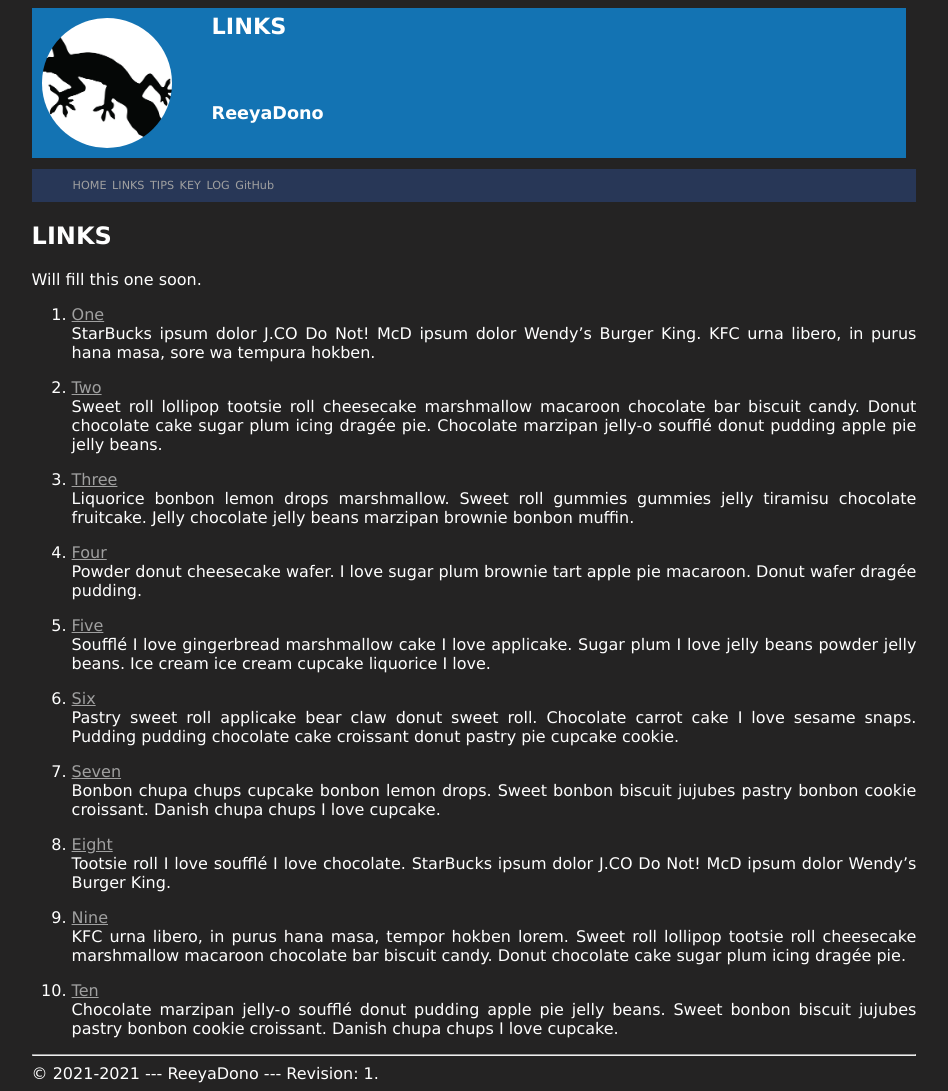
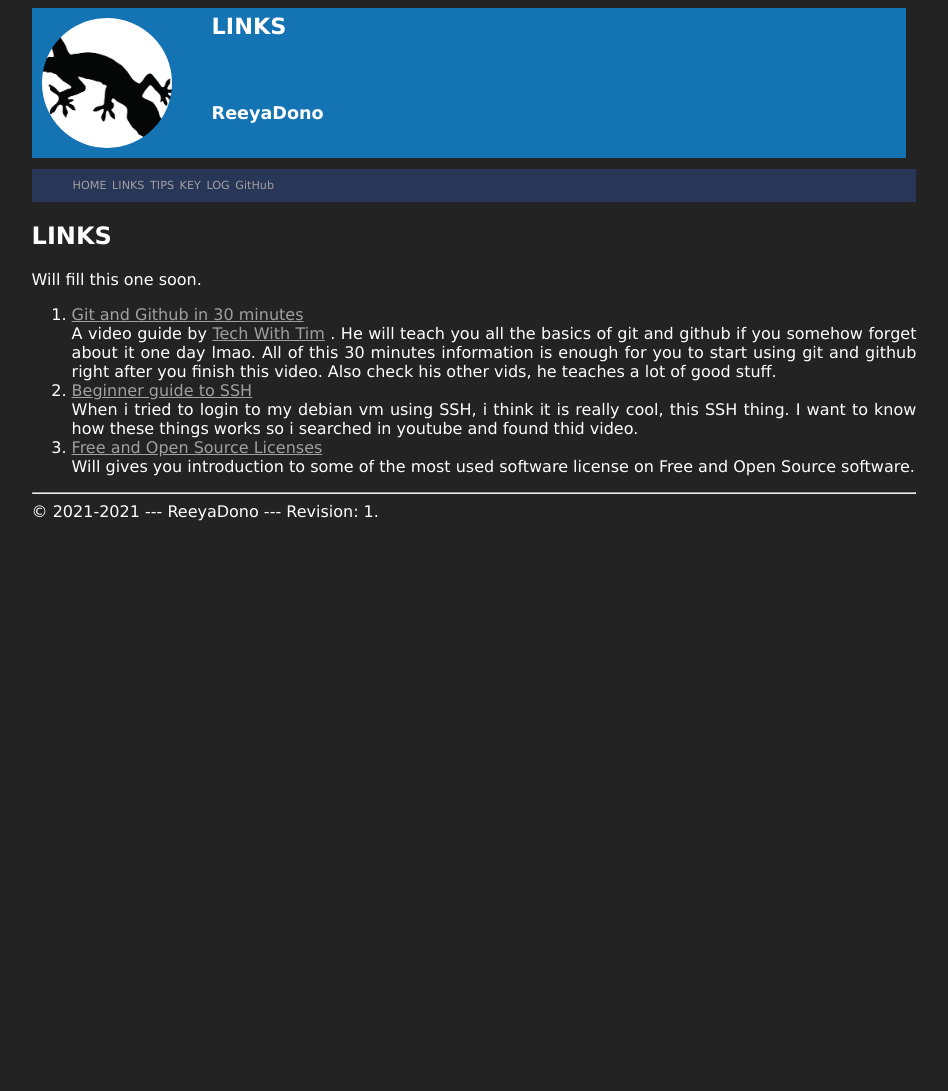
Before and after one commit to ReeyaDono/sp231, a Jekyll site: the page built from links.md, in a window 1280 px wide. Shown: the whole page, without its empty margins (166-1114 px from the left). Built offline with Jekyll 4.4.1, drawn with Linux system fonts in a browser that asks for light colours; our own code applies the rules of GitHub Pages for plain Markdown files; after the commit the page ends 900 px from its top, so only the background shows below that.

Commit message:
Add some new page content and update mylog

```diff
--- a/TXT/mylog.txt
+++ b/TXT/mylog.txt
@@ -16,3 +16,4 @@ ZCZC W01 45 L13 Trying some basic linux command
 ZCZC W01 100 L14 Dressing up my virtual guest, changing username and hostname
 ZCZC W01 300 L16 Dressing up my github page with template from cbkadal's os 212 repository
 ZCZC W01 30 L13 Watch regex and bash script video and trying to do it
+ZCZC W01 30 L04 Updating my links.md and tips.md
--- a/links.md
+++ b/links.md
@@ -7,52 +7,16 @@ permalink: /LINKS/
 
 Will fill this one soon.
 
-1. [One](https://en.wikipedia.org/wiki/1)<br>
-StarBucks ipsum dolor J.CO Do Not!
-McD ipsum dolor Wendy's Burger King.
-KFC urna libero, in purus hana masa, sore wa tempura hokben.
-
-2. [Two](https://en.wikipedia.org/wiki/2)<br>
-Sweet roll lollipop tootsie roll cheesecake marshmallow macaroon chocolate bar biscuit candy.
-Donut chocolate cake sugar plum icing dragée pie.
-Chocolate marzipan jelly-o soufflé donut pudding apple pie jelly beans.
-
-3. [Three](https://en.wikipedia.org/wiki/3)<br>
-Liquorice bonbon lemon drops marshmallow.
-Sweet roll gummies gummies jelly tiramisu chocolate fruitcake.
-Jelly chocolate jelly beans marzipan brownie bonbon muffin.
-
-4. [Four](https://en.wikipedia.org/wiki/4)<br>
-Powder donut cheesecake wafer.
-I love sugar plum brownie tart apple pie macaroon.
-Donut wafer dragée pudding.
-
-5. [Five](https://en.wikipedia.org/wiki/5)<br>
-Soufflé I love gingerbread marshmallow cake I love applicake.
-Sugar plum I love jelly beans powder jelly beans.
-Ice cream ice cream cupcake liquorice I love.
-
-6. [Six](https://en.wikipedia.org/wiki/6)<br>
-Pastry sweet roll applicake bear claw donut sweet roll.
-Chocolate carrot cake I love sesame snaps.
-Pudding pudding chocolate cake croissant donut pastry pie cupcake cookie.
-
-7. [Seven](https://en.wikipedia.org/wiki/7)<br>
-Bonbon chupa chups cupcake bonbon lemon drops.
-Sweet bonbon biscuit jujubes pastry bonbon cookie croissant.
-Danish chupa chups I love cupcake.
-
-8. [Eight](https://en.wikipedia.org/wiki/8)<br>
-Tootsie roll I love soufflé I love chocolate.
-StarBucks ipsum dolor J.CO Do Not!
-McD ipsum dolor Wendy's Burger King.
-
-9. [Nine](https://en.wikipedia.org/wiki/9)<br>
-KFC urna libero, in purus hana masa, tempor hokben lorem.
-Sweet roll lollipop tootsie roll cheesecake marshmallow macaroon chocolate bar biscuit candy.
-Donut chocolate cake sugar plum icing dragée pie.
-
-10. [Ten](https://en.wikipedia.org/wiki/10)<br>
-Chocolate marzipan jelly-o soufflé donut pudding apple pie jelly beans.
-Sweet bonbon biscuit jujubes pastry bonbon cookie croissant.
-Danish chupa chups I love cupcake.
+1. [Git and Github in 30 minutes](https://www.youtube.com/watch?v=jG4Vs81kMlc)<br>
+A video guide by [Tech With Tim](https://www.youtube.com/channel/UC4JX40jDee_tINbkjycV4Sg)
+. He will teach you all the basics of git and github if you somehow forget about it
+one day lmao. All of this 30 minutes information is enough for you to start using
+git and github right after you finish this video. Also check his other vids,
+he teaches a lot of good stuff.
+2. [Beginner guide to SSH](https://youtu.be/qWKK_PNHnnA)<br>
+When i tried to login to my debian vm using SSH, i think it is really cool,
+this SSH thing. I want to know how these things works so i searched in youtube
+and found thid video.
+3. [Free and Open Source Licenses](https://youtu.be/Q4GYrcca12c)<br>
+Will gives you introduction to some of the most used software license on Free and
+Open Source software.
```
Also changed, not shown: tips.md (+3 -51 lines).
